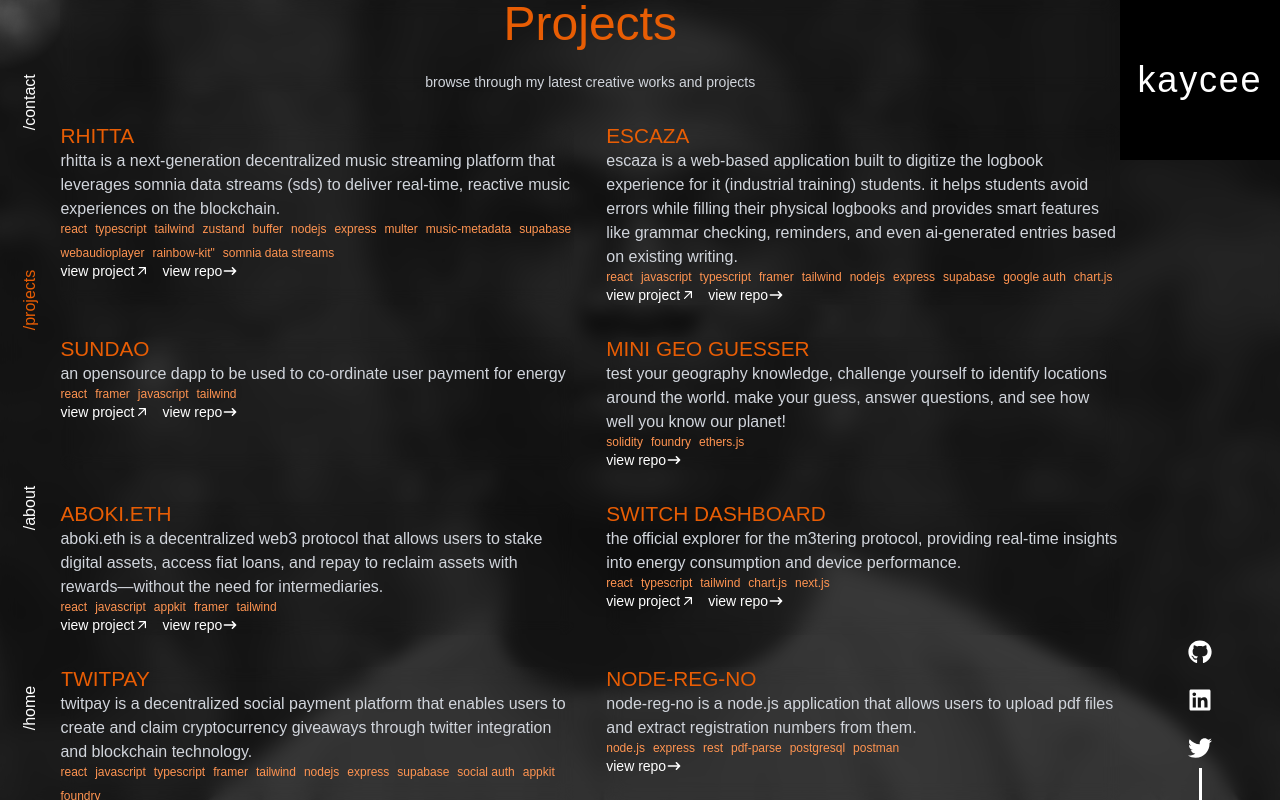
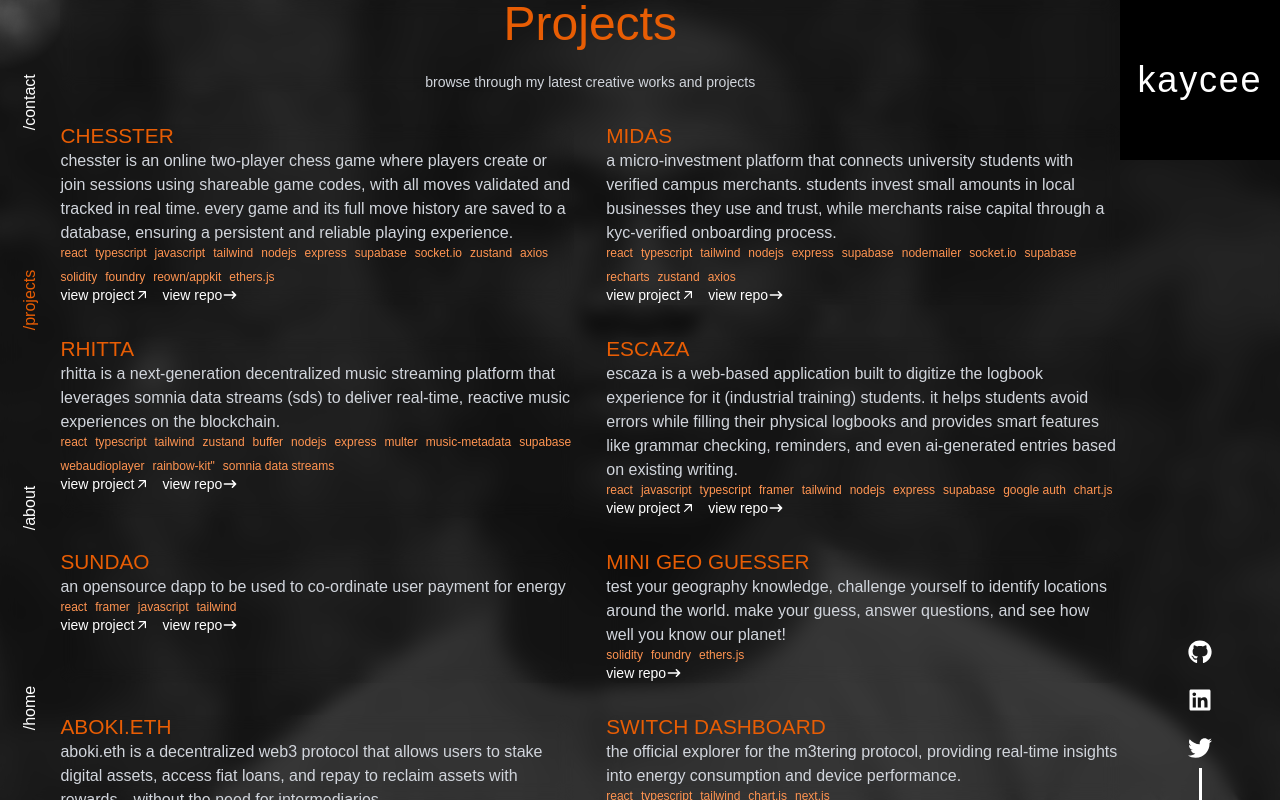
Before and after one commit to Kaycee276/Kelechukwu-Izuaba, a React (Vite) app: page /projects in a window 1280 px wide. Built offline with nearby package versions, Linux system fonts and the light colour scheme; a web font is replaced by a local one.

Commit message:
Updated projects gallery

```diff
--- a/src/pages/Home.tsx
+++ b/src/pages/Home.tsx
@@ -14,7 +14,7 @@ const Home = () => {
 					variants={textVariant(0.1)}
 					className="text-xl md:text-4xl lg:text-5xl font-bold tracking-wider "
 				>
-					Fullstack/Web3 Developer
+					<span>I</span>'m a Fullstack/Web3 Developer
 				</motion.h1>
 
 				<motion.p
@@ -23,13 +23,6 @@ const Home = () => {
 				>
 					Welcome to my creative space
 				</motion.p>
-
-				<motion.div variants={fadeIn("up", "spring", 0.4, 1)} className="p-4">
-					<p className="text-sm md:text-lg text-black/70 mb-4 tracking-tighter">
-						I build beautiful, functional digital experiences with modern web
-						technologies and blockchain integration.
-					</p>
-				</motion.div>
 			</div>
 		</motion.div>
 	);
--- a/src/pages/Projects.tsx
+++ b/src/pages/Projects.tsx
@@ -2,6 +2,50 @@ import { motion } from "framer-motion";
 import { staggerContainer, fadeIn, textVariant } from "../utils/motion";
 
 const projects = [
+	{
+		title: "Chesster",
+		description:
+			"Chesster is an online two-player chess game where players create or join sessions using shareable game codes, with all moves validated and tracked in real time. Every game and its full move history are saved to a database, ensuring a persistent and reliable playing experience.",
+		tags: [
+			"React",
+			"TypeScript",
+			"Javascript",
+			"Tailwind",
+			"NodeJS",
+			"Express",
+			"Supabase",
+			"socket.io",
+			"zustand",
+			"axios",
+			"Solidity",
+			"Foundry",
+			"reown/appkit",
+			"ethers.js",
+		],
+		link: "https://chesster-lovat.vercel.app",
+		repo: "https://github.com/Kaycee276/Chesster",
+	},
+	{
+		title: "Midas",
+		description:
+			"A micro-investment platform that connects university students with verified campus merchants. Students invest small amounts in local businesses they use and trust, while merchants raise capital through a KYC-verified onboarding process.",
+		tags: [
+			"React",
+			"TypeScript",
+			"Tailwind",
+			"NodeJS",
+			"Express",
+			"Supabase",
+			"NodeMailer",
+			"socket.io",
+			"supabase",
+			"recharts",
+			"zustand",
+			"axios",
+		],
+		link: "https://midas-peach-chi.vercel.app",
+		repo: "https://github.com/Kaycee276/Midas",
+	},
 	{
 		title: "Rhitta",
 		description:
```
